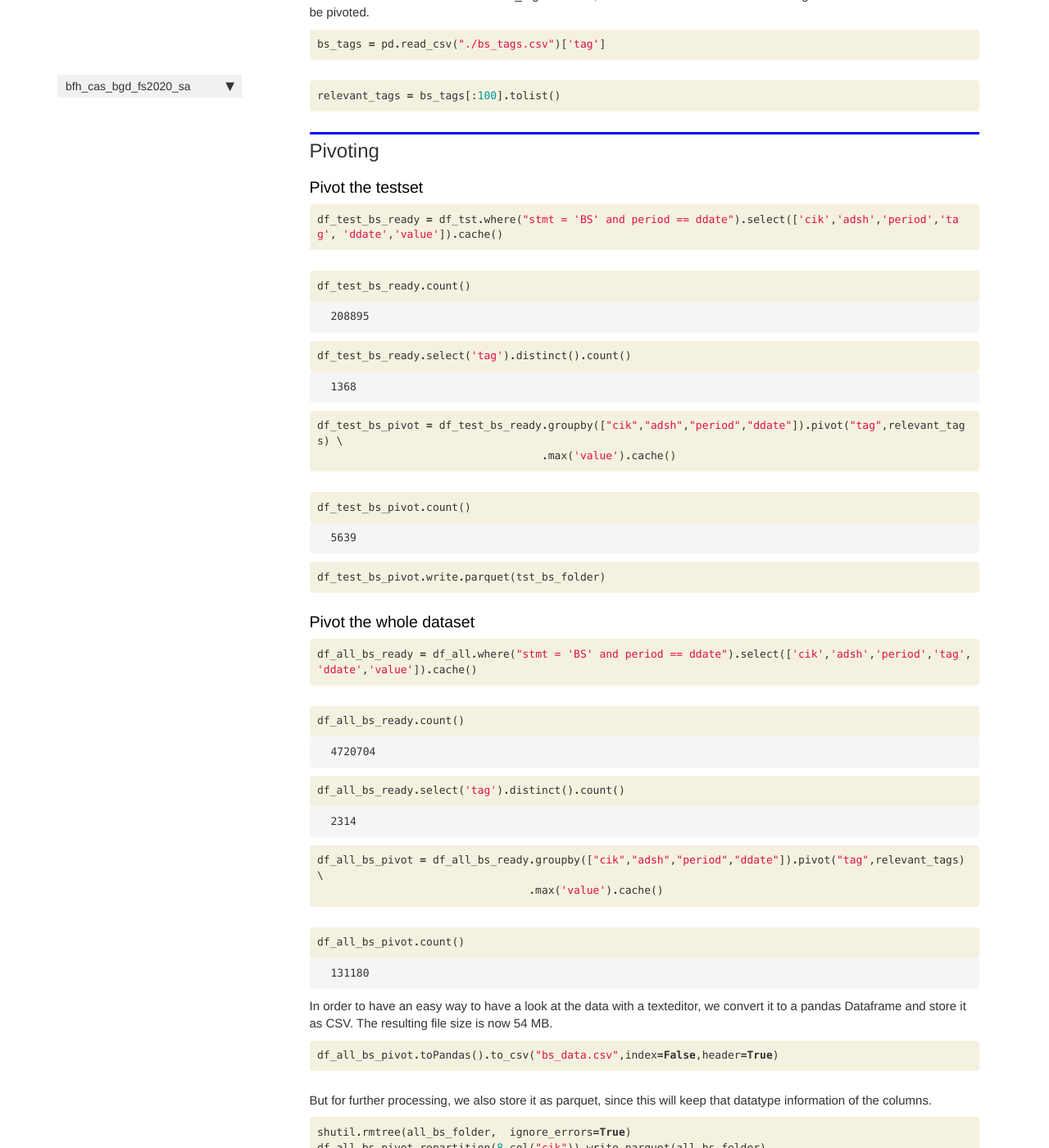
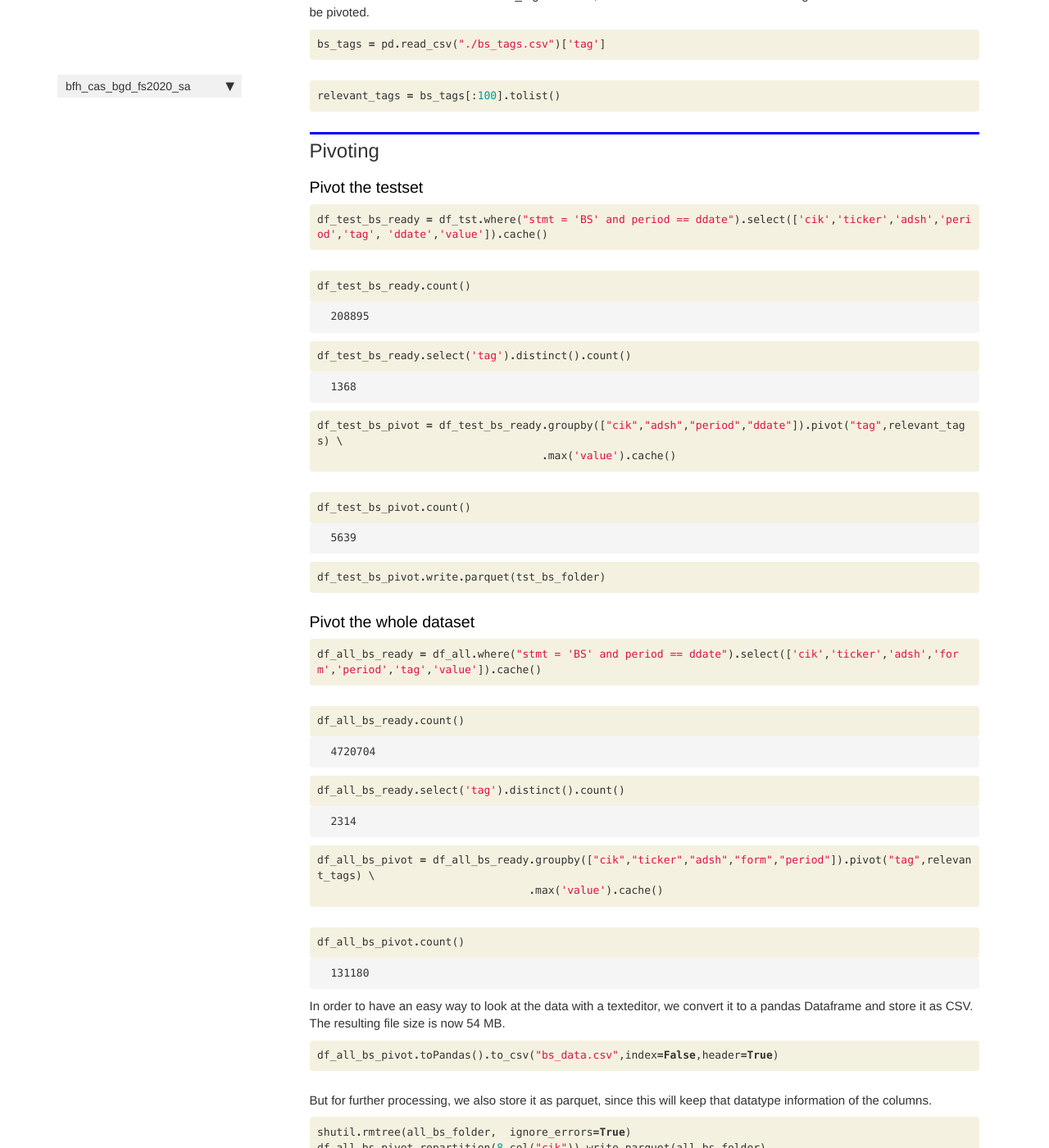
Before and after one commit to HansjoergW/bfh_cas_bgd_fs2020_sa, a Jekyll site: the page built from docs/06_Pivot_BS_Data.html, in a window 1280 px wide and 1400 px high, scrolled down 7376 px. Shown: the whole window at 82% size. Built offline with Jekyll 4.4.1, drawn with Linux system fonts in a browser that asks for light colours; nearby versions of some CDN libraries; comment, search, counter and statistics services are not loaded; some of the changed text lies outside the part shown.

Commit message:
update Pivot

```diff
--- a/docs/06_Pivot_BS_Data.html
+++ b/docs/06_Pivot_BS_Data.html
@@ -900,7 +900,7 @@ We stored the sorted list in the file "bs_tags.csv". No, we will load it and use
 
 <div class="inner_cell">
     <div class="input_area">
-<div class=" highlight hl-ipython3"><pre><span></span><span class="n">df_test_bs_ready</span> <span class="o">=</span> <span class="n">df_tst</span><span class="o">.</span><span class="n">where</span><span class="p">(</span><span class="s2">&quot;stmt = &#39;BS&#39; and period == ddate&quot;</span><span class="p">)</span><span class="o">.</span><span class="n">select</span><span class="p">([</span><span class="s1">&#39;cik&#39;</span><span class="p">,</span><span class="s1">&#39;adsh&#39;</span><span class="p">,</span><span class="s1">&#39;period&#39;</span><span class="p">,</span><span class="s1">&#39;tag&#39;</span><span class="p">,</span> <span class="s1">&#39;ddate&#39;</span><span class="p">,</span><span class="s1">&#39;value&#39;</span><span class="p">])</span><span class="o">.</span><span class="n">cache</span><span class="p">()</span>
+<div class=" highlight hl-ipython3"><pre><span></span><span class="n">df_test_bs_ready</span> <span class="o">=</span> <span class="n">df_tst</span><span class="o">.</span><span class="n">where</span><span class="p">(</span><span class="s2">&quot;stmt = &#39;BS&#39; and period == ddate&quot;</span><span class="p">)</span><span class="o">.</span><span class="n">select</span><span class="p">([</span><span class="s1">&#39;cik&#39;</span><span class="p">,</span><span class="s1">&#39;ticker&#39;</span><span class="p">,</span><span class="s1">&#39;adsh&#39;</span><span class="p">,</span><span class="s1">&#39;period&#39;</span><span class="p">,</span><span class="s1">&#39;tag&#39;</span><span class="p">,</span> <span class="s1">&#39;ddate&#39;</span><span class="p">,</span><span class="s1">&#39;value&#39;</span><span class="p">])</span><span class="o">.</span><span class="n">cache</span><span class="p">()</span>
 </pre></div>
 
     </div>
@@ -1057,7 +1057,7 @@ We stored the sorted list in the file "bs_tags.csv". No, we will load it and use
 
 <div class="inner_cell">
     <div class="input_area">
-<div class=" highlight hl-ipython3"><pre><span></span><span class="n">df_all_bs_ready</span> <span class="o">=</span> <span class="n">df_all</span><span class="o">.</span><span class="n">where</span><span class="p">(</span><span class="s2">&quot;stmt = &#39;BS&#39; and period == ddate&quot;</span><span class="p">)</span><span class="o">.</span><span class="n">select</span><span class="p">([</span><span class="s1">&#39;cik&#39;</span><span class="p">,</span><span class="s1">&#39;adsh&#39;</span><span class="p">,</span><span class="s1">&#39;period&#39;</span><span class="p">,</span><span class="s1">&#39;tag&#39;</span><span class="p">,</span> <span class="s1">&#39;ddate&#39;</span><span class="p">,</span><span class="s1">&#39;value&#39;</span><span class="p">])</span><span class="o">.</span><span class="n">cache</span><span class="p">()</span>
+<div class=" highlight hl-ipython3"><pre><span></span><span class="n">df_all_bs_ready</span> <span class="o">=</span> <span class="n">df_all</span><span class="o">.</span><span class="n">where</span><span class="p">(</span><span class="s2">&quot;stmt = &#39;BS&#39; and period == ddate&quot;</span><span class="p">)</span><span class="o">.</span><span class="n">select</span><span class="p">([</span><span class="s1">&#39;cik&#39;</span><span class="p">,</span><span class="s1">&#39;ticker&#39;</span><span class="p">,</span><span class="s1">&#39;adsh&#39;</span><span class="p">,</span><span class="s1">&#39;form&#39;</span><span class="p">,</span><span class="s1">&#39;period&#39;</span><span class="p">,</span><span class="s1">&#39;tag&#39;</span><span class="p">,</span><span class="s1">&#39;value&#39;</span><span class="p">])</span><span class="o">.</span><span class="n">cache</span><span class="p">()</span>
 </pre></div>
 
     </div>
@@ -1140,7 +1140,7 @@ We stored the sorted list in the file "bs_tags.csv". No, we will load it and use
 
 <div class="inner_cell">
     <div class="input_area">
-<div class=" highlight hl-ipython3"><pre><span></span><span class="n">df_all_bs_pivot</span> <span class="o">=</span> <span class="n">df_all_bs_ready</span><span class="o">.</span><span class="n">groupby</span><span class="p">([</span><span class="s2">&quot;cik&quot;</span><span class="p">,</span><span class="s2">&quot;adsh&quot;</span><span class="p">,</span><span class="s2">&quot;period&quot;</span><span class="p">,</span><span class="s2">&quot;ddate&quot;</span><span class="p">])</span><span class="o">.</span><span class="n">pivot</span><span class="p">(</span><span class="s2">&quot;tag&quot;</span><span class="p">,</span><span class="n">relevant_tags</span><span class="p">)</span> \
+<div class=" highlight hl-ipython3"><pre><span></span><span class="n">df_all_bs_pivot</span> <span class="o">=</span> <span class="n">df_all_bs_ready</span><span class="o">.</span><span class="n">groupby</span><span class="p">([</span><span class="s2">&quot;cik&quot;</span><span class="p">,</span><span class="s2">&quot;ticker&quot;</span><span class="p">,</span><span class="s2">&quot;adsh&quot;</span><span class="p">,</span><span class="s2">&quot;form&quot;</span><span class="p">,</span><span class="s2">&quot;period&quot;</span><span class="p">])</span><span class="o">.</span><span class="n">pivot</span><span class="p">(</span><span class="s2">&quot;tag&quot;</span><span class="p">,</span><span class="n">relevant_tags</span><span class="p">)</span> \
                                  <span class="o">.</span><span class="n">max</span><span class="p">(</span><span class="s1">&#39;value&#39;</span><span class="p">)</span><span class="o">.</span><span class="n">cache</span><span class="p">()</span>
 </pre></div>
 
@@ -1186,7 +1186,7 @@ We stored the sorted list in the file "bs_tags.csv". No, we will load it and use
 
 <div class="cell border-box-sizing text_cell rendered"><div class="inner_cell">
 <div class="text_cell_render border-box-sizing rendered_html">
-<p>In order to have an easy way to have a look at the data with a texteditor, we convert it to a pandas Dataframe and store it as CSV. The resulting file size is now 54 MB.</p>
+<p>In order to have an easy way to look at the data with a texteditor, we convert it to a pandas Dataframe and store it as CSV. The resulting file size is now 54 MB.</p>
 
 </div>
 </div>
```
Also changed, not shown: other parts of docs/06_Pivot_BS_Data.html (+2 -2 lines), 1 other file.
